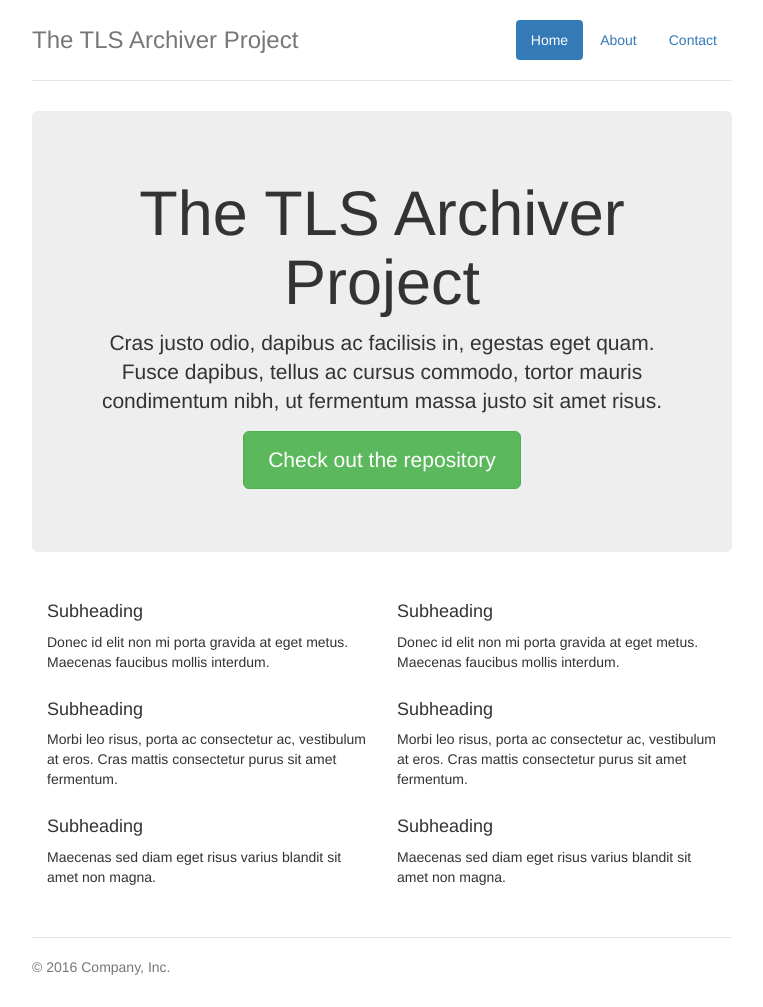
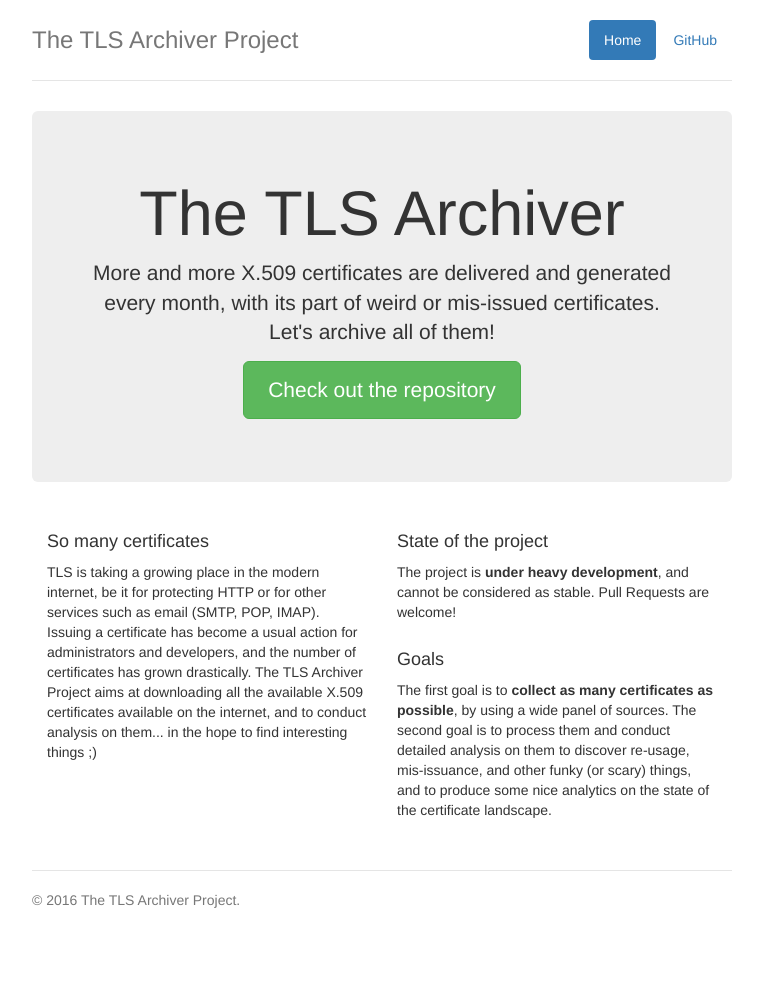
Before and after one commit to tlsarchiver/github-pages, a plain HTML site: page index.html in a window 1280 px wide. Shown: the whole page, without its empty margins (258-1021 px from the left). After the commit the page ends 940 px from the top, so only its background shows below. Drawn offline with nearby package versions, Linux system fonts and the light colour scheme.

Commit message:
Basic landing page

```diff
--- a/index.html
+++ b/index.html
@@ -38,49 +38,53 @@
         <nav>
           <ul class="nav nav-pills pull-right">
             <li role="presentation" class="active"><a href="#">Home</a></li>
-            <li role="presentation"><a href="#">About</a></li>
-            <li role="presentation"><a href="#">Contact</a></li>
+            <li role="presentation"><a href="https://github.com/tlsarchiver">GitHub</a></li>
           </ul>
         </nav>
         <h3 class="text-muted">The TLS Archiver Project</h3>
       </div>
 
       <div class="jumbotron">
-        <h1>The TLS Archiver Project</h1>
-        <p class="lead">Cras justo odio, dapibus ac facilisis in, egestas eget quam. Fusce dapibus, tellus ac cursus commodo, tortor mauris condimentum nibh, ut fermentum massa justo sit amet risus.</p>
+        <h1>The TLS Archiver</h1>
+        <p class="lead">More and more X.509 certificates are delivered and generated every month, with its part of weird or mis-issued certificates. Let's archive all of them!</p>
         <p><a class="btn btn-lg btn-success" href="https://github.com/tlsarchiver" role="button">Check out the repository</a></p>
       </div>
 
       <div class="row marketing">
         <div class="col-lg-6">
-          <h4>Subheading</h4>
-          <p>Donec id elit non mi porta gravida at eget metus. Maecenas faucibus mollis interdum.</p>
-
-          <h4>Subheading</h4>
-          <p>Morbi leo risus, porta ac consectetur ac, vestibulum at eros. Cras mattis consectetur purus sit amet fermentum.</p>
-
-          <h4>Subheading</h4>
-          <p>Maecenas sed diam eget risus varius blandit sit amet non magna.</p>
+          <h4>So many certificates</h4>
+          <p>TLS is taking a growing place in the modern internet, be it for protecting HTTP or for other services such as email (SMTP, POP, IMAP). Issuing a certificate has become a usual action for administrators and developers, and the number of certificates has grown drastically. The TLS Archiver Project aims at downloading all the available X.509 certificates available on the internet, and to conduct analysis on them... in the hope to find interesting things ;)</p>
         </div>
 
         <div class="col-lg-6">
-          <h4>Subheading</h4>
-          <p>Donec id elit non mi porta gravida at eget metus. Maecenas faucibus mollis interdum.</p>
+          <h4>State of the project</h4>
+          <p>The project is <strong>under heavy development</strong>, and cannot be considered as stable. Pull Requests are welcome!</p>
 
-          <h4>Subheading</h4>
-          <p>Morbi leo risus, porta ac consectetur ac, vestibulum at eros. Cras mattis consectetur purus sit amet fermentum.</p>
-
-          <h4>Subheading</h4>
-          <p>Maecenas sed diam eget risus varius blandit sit amet non magna.</p>
+          <h4>Goals</h4>
+          <p>The first goal is to <strong>collect as many certificates as possible</strong>, by using a wide panel of sources. The second goal is to process them and conduct detailed analysis on them to discover re-usage, mis-issuance, and other funky (or scary) things, and to produce some nice analytics on the state of the certificate landscape.</p>
         </div>
       </div>
 
       <footer class="footer">
-        <p>&copy; 2016 Company, Inc.</p>
+        <p>&copy; 2016 The TLS Archiver Project.</p>
       </footer>
 
     </div> <!-- /container -->
 
+    <script type="text/javascript">
+      var _paq = _paq || [];
+      _paq.push(["setDomains", ["*.tlsarchiver.github.io"]]);
+      _paq.push(['trackPageView']);
+      _paq.push(['enableLinkTracking']);
+      (function() {
+        var u="//piwik.securem.eu/";
+        _paq.push(['setTrackerUrl', u+'pw.php']);
+        _paq.push(['setSiteId', '8']);
+        var d=document, g=d.createElement('script'), s=d.getElementsByTagName('script')[0];
+        g.type='text/javascript'; g.async=true; g.defer=true; g.src=u+'pw.js'; s.parentNode.insertBefore(g,s);
+      })();
+    </script>
+    <noscript><p><img src="//piwik.securem.eu/pw.php?idsite=8" style="border:0;" alt="" /></p></noscript>
 
     <!-- IE10 viewport hack for Surface/desktop Windows 8 bug -->
     <script src="https://getbootstrap.com/assets/js/ie10-viewport-bug-workaround.js"></script>
```
